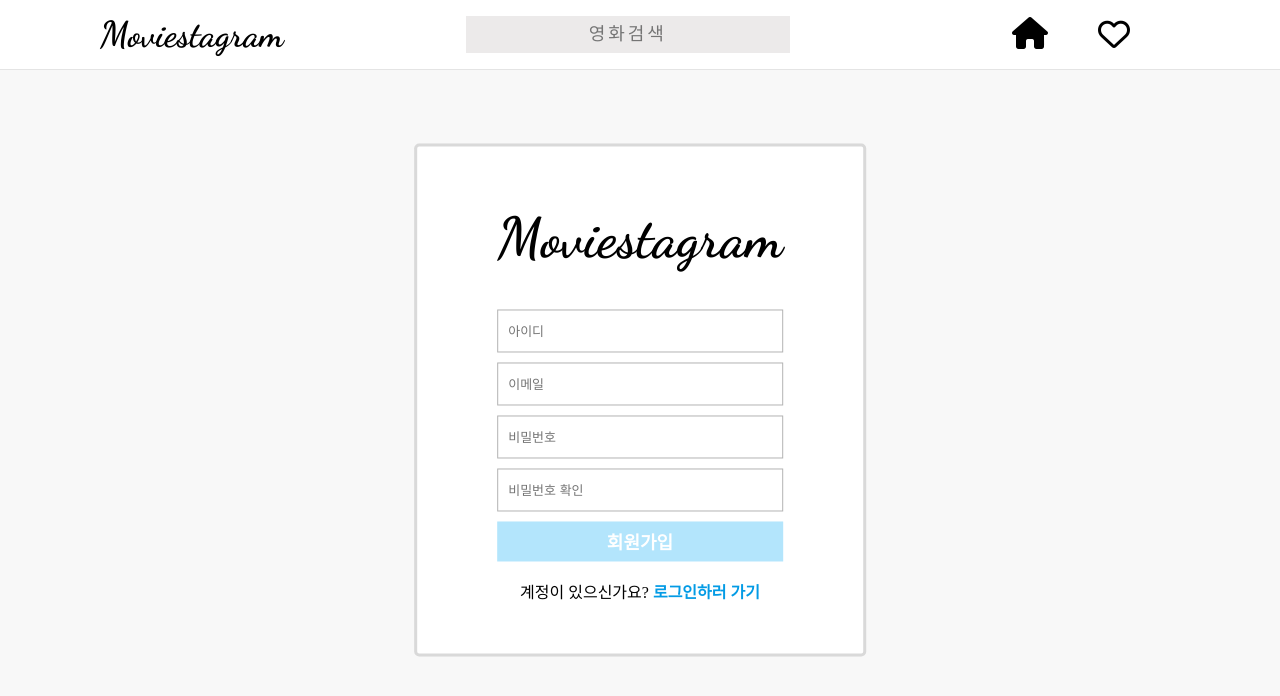
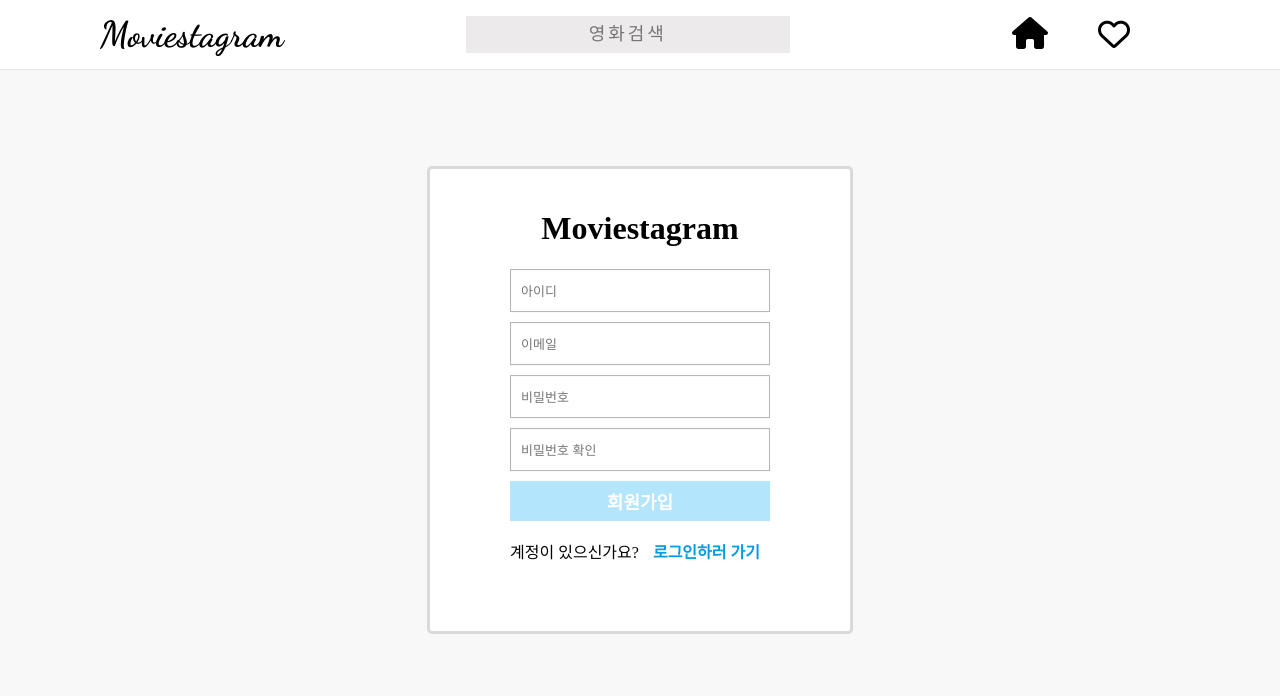
Before and after one commit to HyeBinYang/Moviestagram, a React (Create React App) app in the folder client/: page /signup in a window 1280 px wide. Shown: the top 696 px of the page. Built offline with nearby package versions, Linux system fonts and the light colour scheme; no server answers.

Commit message:
AuthForm CSS 통합

```diff
--- a/client/src/components/auth/FindIDForm.tsx
+++ b/client/src/components/auth/FindIDForm.tsx
@@ -1,7 +1,7 @@
 import axios from "axios";
 import React, { useCallback, useState } from "react";
 import { Link } from "react-router-dom";
-import "./FindIDForm.css";
+import "./AuthForm.css";
 
 function FindIDForm() {
   const [email, setEmail] = useState("");
--- a/client/src/components/auth/InputIDForm.tsx
+++ b/client/src/components/auth/InputIDForm.tsx
@@ -1,7 +1,7 @@
 import axios from "axios";
 import React, { useCallback, useState } from "react";
 import { Link, useHistory } from "react-router-dom";
-import "./FindIDForm.css";
+import "./AuthForm.css";
 
 function InputIDForm() {
   const history = useHistory();
--- a/client/src/components/auth/LoginForm.css
+++ /dev/null
@@ -1,100 +0,0 @@
-@import url("../../style/common.css");
-
-#loginform {
-  background-color: #ffffff;
-  position: absolute;
-  top: 50%;
-  left: 50%;
-  transform: translate(-50%, -50%);
-  border: 3px solid rgba(0, 0, 0, 0.15);
-  border-radius: 5px;
-  padding: 20px 80px 50px 80px;
-  display: flex;
-  flex-direction: column;
-  align-items: center;
-}
-
-.loginform__title {
-  font-family: "Dancing Script", cursive;
-  font-size: 56px;
-  font-weight: bold;
-}
-
-.loginform__id {
-  width: 100%;
-  padding: 10px;
-  font-size: 18px;
-  border: 1px solid rgba(0, 0, 0, 0.3);
-}
-
-.loginform__id:focus {
-  outline: none;
-  border: 1px solid rgba(0, 0, 0, 0);
-  box-shadow: 0 0 2px 4px #90caf9;
-}
-
-.loginform__id::placeholder {
-  font-size: 13px;
-}
-
-.loginform__password {
-  width: 100%;
-  padding: 10px;
-  font-size: 18px;
-  margin: 18px 0;
-  border: 1px solid rgba(0, 0, 0, 0.3);
-}
-
-.loginform__password:focus {
-  outline: none;
-  border: 1px solid rgba(0, 0, 0, 0);
-  box-shadow: 0 0 2px 4px #90caf9;
-}
-
-.loginform__password::placeholder {
-  font-size: 13px;
-}
-
-.loginform__errormsg {
-  margin-top: 0;
-  color: #f62828;
-  font-size: 14px;
-}
-
-.loginform__btn {
-  width: 100%;
-  height: 40px;
-  padding: 0;
-  margin-bottom: 18px;
-  border: none;
-  background-color: #b3e5fc;
-  color: var(--color-white);
-  font-size: 18px;
-  font-weight: bold;
-  cursor: pointer;
-}
-
-.loginform__signup {
-  margin-bottom: 18px;
-}
-
-.loginform__signup > a {
-  text-decoration: none;
-  font-weight: bold;
-  color: #039be5;
-}
-
-.loginform__signup > a:hover {
-  text-decoration: underline;
-}
-
-.loginForm__findlink > a {
-  text-decoration: none;
-  font-size: 13px;
-  font-weight: 500;
-  color: #00376b;
-}
-
-.loginForm__findlink > a:hover {
-  text-decoration: underline;
-}
--- a/client/src/components/auth/LoginForm.tsx
+++ b/client/src/components/auth/LoginForm.tsx
@@ -1,6 +1,6 @@
 import React, { useCallback, useState } from "react";
 import axios from "axios";
-import "./LoginForm.css";
+import "./AuthForm.css";
 import { Link } from "react-router-dom";
 import { useDispatch } from "react-redux";
 import { setUser } from "../../modules/auth";
@@ -48,11 +48,11 @@ export default function LoginForm() {
   }, []);
 
   return (
-    <div id="loginform">
-      <h1 className="loginform__title">Moviestagram</h1>
+    <div id="authForm">
+      <h1 className="authForm__title">Moviestagram</h1>
       <input
         onChange={onChangeInput}
-        className="loginform__id"
+        className="authForm__input"
         type="text"
         placeholder="아이디"
         name="userName"
@@ -60,20 +60,20 @@ export default function LoginForm() {
       />
       <input
         onChange={onChangeInput}
-        className="loginform__password"
+        className="authForm__input"
         type="password"
         placeholder="비밀번호"
         name="password"
         value={loginForm.password}
       />
-      {loginError ? <p className="loginform__errormsg">아이디 또는 비밀번호가 틀렸습니다.</p> : null}
-      <button onClick={onLogin} className="loginform__btn">
+      {loginError ? <p className="authForm__errormsg">아이디 또는 비밀번호가 틀렸습니다.</p> : null}
+      <button onClick={onLogin} className="authForm__btn">
         로그인
       </button>
-      <div className="loginform__signup">
+      <div className="authForm__links">
         계정이 없으신가요? <Link to="/signup">가입하기</Link>
       </div>
-      <div className="loginForm__findlink">
+      <div className="authForm__findlink">
         <Link to="/auth/find/username">계정을 잊으셨나요?</Link>
       </div>
     </div>
--- a/client/src/components/auth/ResetPasswordForm.css
+++ /dev/null
@@ -1,85 +0,0 @@
-@import url("../../style/common.css");
-
-#authForm {
-  background-color: #ffffff;
-  position: absolute;
-  top: 50%;
-  left: 50%;
-  transform: translate(-50%, -50%);
-  border: 3px solid rgba(0, 0, 0, 0.15);
-  border-radius: 5px;
-  padding: 20px 80px 50px 80px;
-  display: flex;
-  flex-direction: column;
-  align-items: center;
-}
-
-.authForm__title {
-  font-family: "Dancing Script", cursive;
-  font-size: 56px;
-  font-weight: bold;
-}
-
-.authForm__input {
-  width: 100%;
-  padding: 10px;
-  font-size: 18px;
-  margin-bottom: 10px;
-  border: 1px solid rgba(0, 0, 0, 0.3);
-}
-
-.authForm__input:focus {
-  outline: none;
-  border: 1px solid rgba(0, 0, 0, 0);
-  box-shadow: 0 0 2px 4px #90caf9;
-}
-
-.authForm__input::placeholder {
-  font-size: 13px;
-}
-
-.authForm__errormsg {
-  width: 100%;
-  margin-top: 0;
-  color: #f62828;
-  font-size: 14px;
-}
-
-.authForm__btn {
-  width: 100%;
-  height: 40px;
-  padding: 0;
-  margin-bottom: 18px;
-  border: none;
-  background-color: #b3e5fc;
-  color: var(--color-white);
-  font-size: 18px;
-  font-weight: bold;
-  cursor: pointer;
-}
-
-.authForm__links {
-  margin-bottom: 18px;
-}
-
-.authForm__links > a {
-  margin: 0 10px;
-  text-decoration: none;
-  font-weight: bold;
-  color: #039be5;
-}
-
-.authForm__links > a:hover {
-  text-decoration: underline;
-}
-
-.authForm__findlink > a {
-  text-decoration: none;
-  font-size: 13px;
-  font-weight: 500;
-  color: #00376b;
-}
-
-.authForm__findlink > a:hover {
-  text-decoration: underline;
-}
--- a/client/src/components/auth/ResetPasswordForm.tsx
+++ b/client/src/components/auth/ResetPasswordForm.tsx
@@ -1,7 +1,7 @@
 import axios from "axios";
 import React, { useCallback, useState } from "react";
 import { Link, useLocation, useHistory } from "react-router-dom";
-import "./ResetPasswordForm.css";
+import "./AuthForm.css";
 
 function ResetPasswordForm() {
   const history = useHistory();
--- a/client/src/components/auth/SignupForm.css
+++ /dev/null
@@ -1,105 +0,0 @@
-@import url("../../style/common.css");
-
-#signupform {
-  background-color: #ffffff;
-  position: absolute;
-  top: 50%;
-  left: 50%;
-  transform: translate(-50%, -50%);
-  border: 3px solid rgba(0, 0, 0, 0.15);
-  border-radius: 5px;
-  padding: 20px 80px 50px 80px;
-  display: flex;
-  flex-direction: column;
-  align-items: center;
-}
-
-.signupform__title {
-  font-family: "Dancing Script", cursive;
-  font-size: 56px;
-  font-weight: bold;
-}
-
-.signupform__id {
-  width: 100%;
-  padding: 10px;
-  font-size: 18px;
-  margin-bottom: 10px;
-  border: 1px solid rgba(0, 0, 0, 0.3);
-}
-
-.signupform__id:focus {
-  outline: none;
-  border: 1px solid rgba(0, 0, 0, 0);
-  box-shadow: 0 0 2px 4px #90caf9;
-}
-
-.signupform__id::placeholder {
-  font-size: 13px;
-}
-
-.signupform__email {
-  width: 100%;
-  padding: 10px;
-  font-size: 18px;
-  margin-bottom: 10px;
-  border: 1px solid rgba(0, 0, 0, 0.3);
-}
-
-.signupform__email:focus {
-  outline: none;
-  border: 1px solid rgba(0, 0, 0, 0);
-  box-shadow: 0 0 2px 4px #90caf9;
-}
-
-.signupform__email::placeholder {
-  font-size: 13px;
-}
-
-.signupform__password {
-  width: 100%;
-  padding: 10px;
-  font-size: 18px;
-  margin-bottom: 10px;
-  border: 1px solid rgba(0, 0, 0, 0.3);
-}
-
-.signupform__password:focus {
-  outline: none;
-  border: 1px solid rgba(0, 0, 0, 0);
-  box-shadow: 0 0 2px 4px #90caf9;
-}
-
-.signupform__password::placeholder {
-  font-size: 13px;
-}
-
-.signupform__btn {
-  width: 100%;
-  height: 40px;
-  padding: 0;
-  margin-bottom: 18px;
-  border: none;
-  background-color: #b3e5fc;
-  color: var(--color-white);
-  font-size: 18px;
-  font-weight: bold;
-  cursor: pointer;
-}
-
-.signupform__signup > a {
-  text-decoration: none;
-  font-weight: bold;
-  color: #039be5;
-}
-
-.signupform__signup > a:hover {
-  text-decoration: underline;
-}
-
-.signupForm__errormsg {
-  width: 100%;
-  margin-top: 0;
-  color: #f62828;
-  font-size: 14px;
-}
--- a/client/src/components/auth/SignupForm.tsx
+++ b/client/src/components/auth/SignupForm.tsx
@@ -1,7 +1,7 @@
 import React, { useCallback, useState } from "react";
 import { useHistory } from "react-router-dom";
 import axios from "axios";
-import "./SignupForm.css";
+import "./AuthForm.css";
 import { Link } from "react-router-dom";
 
 interface SignupForm {
@@ -109,11 +109,11 @@ export default function SignupForm() {
   }, [signupForm]);
 
   return (
-    <div id="signupform">
+    <div id="authForm">
       <h1 className="signupform__title">Moviestagram</h1>
       <input
         onChange={onChangeInput}
-        className="signupform__id"
+        className="authForm__input"
         type="text"
         placeholder="아이디"
         name="userName"
@@ -124,7 +124,7 @@ export default function SignupForm() {
       {idDuplicationError ? <p className="signupForm__errormsg">이미 가입되어있는 아이디입니다.</p> : null}
       <input
         onChange={onChangeInput}
-        className="signupform__email"
+        className="authForm__input"
         type="text"
         placeholder="이메일"
         name="email"
@@ -135,7 +135,7 @@ export default function SignupForm() {
       {emailDuplicationError ? <p className="signupForm__errormsg">이미 가입되어있는 이메일입니다.</p> : null}
       <input
         onChange={onChangeInput}
-        className="signupform__password"
+        className="authForm__input"
         type="password"
         placeholder="비밀번호"
         name="password"
@@ -145,18 +145,18 @@ export default function SignupForm() {
       {passwordValidationError ? <p className="signupForm__errormsg">비밀번호가 유효하지 않습니다.</p> : null}
       <input
         onChange={onChangeInput}
-        className="signupform__password"
+        className="authForm__input"
         type="password"
         placeholder="비밀번호 확인"
         name="passwordConfirm"
         value={signupForm.passwordConfirm}
       />
-      {emptyPasswordConfirmError ? <p className="signupForm__errormsg">비밀번호 확인을 입력해주세요.</p> : null}
-      {passwordNotEqualError ? <p className="signupForm__errormsg">비밀번호를 동일하게 입력해주세요.</p> : null}
-      <button onClick={register} className="signupform__btn">
+      {emptyPasswordConfirmError ? <p className="authForm__errormsg">비밀번호 확인을 입력해주세요.</p> : null}
+      {passwordNotEqualError ? <p className="authForm__errormsg">비밀번호를 동일하게 입력해주세요.</p> : null}
+      <button onClick={register} className="authForm__btn">
         회원가입
       </button>
-      <div className="signupform__signup">
+      <div className="authForm__links">
         계정이 있으신가요? <Link to="/">로그인하러 가기</Link>
       </div>
     </div>
```
Also changed, not shown: client/src/components/auth/AuthForm.css (renamed from client/src/components/auth/FindIDForm.css).
